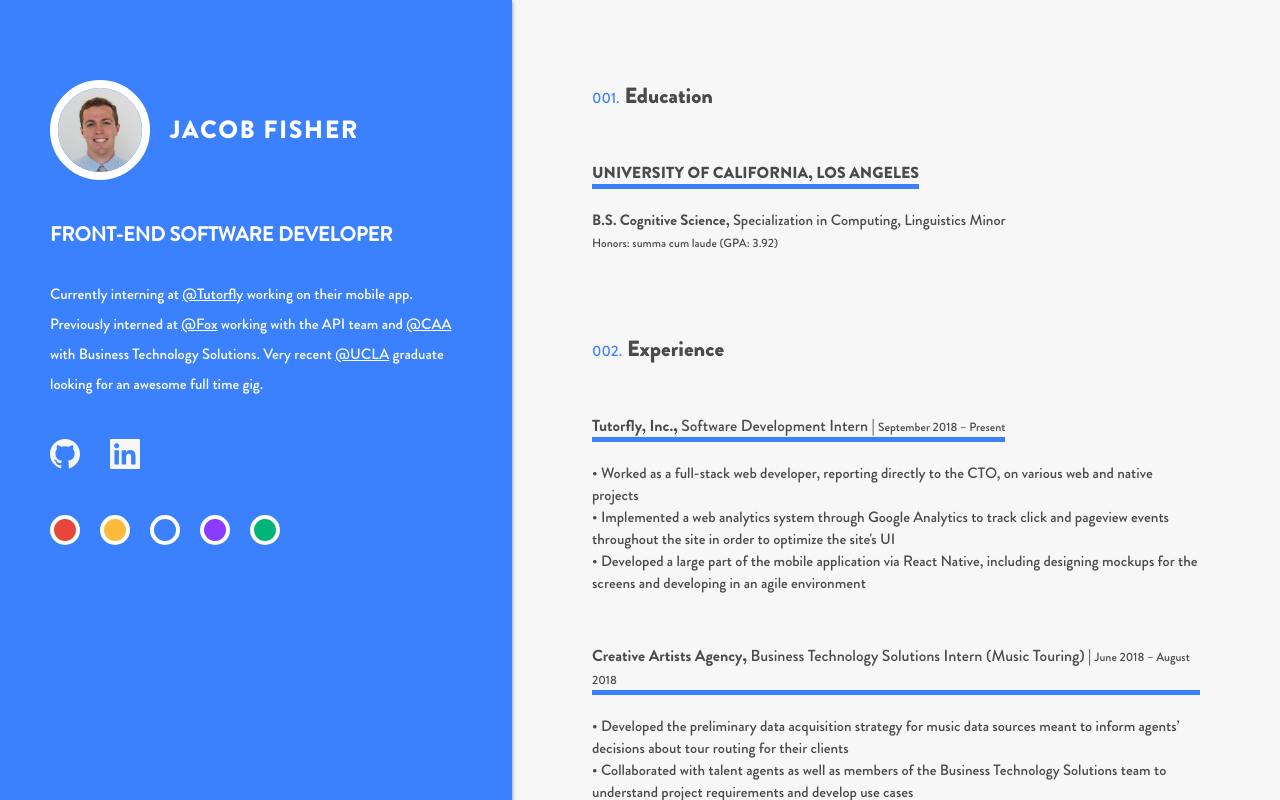
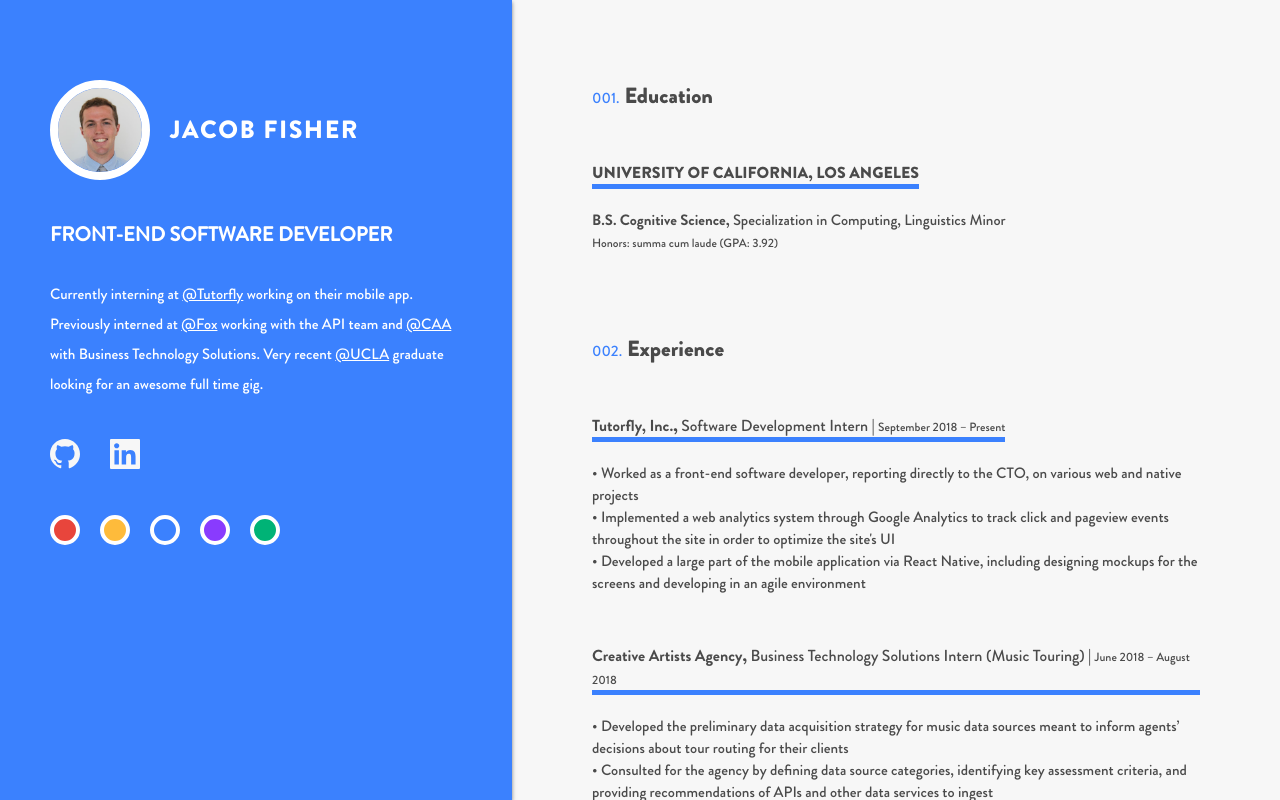
Before and after one commit to jacobfisher18/me, a React (Create React App) app: page / in a window 1280 px wide. Built offline with nearby package versions, Linux system fonts and the light colour scheme.

Commit message:
a few resume updates

```diff
--- a/src/resume.js
+++ b/src/resume.js
@@ -10,7 +10,7 @@
     title: 'Software Development Intern',
     timeframe: 'September 2018 – Present',
     bullets: [
-      'Worked as a full-stack web developer, reporting directly to the CTO, on various web and native projects',
+      'Worked as a front-end software developer, reporting directly to the CTO, on various web and native projects',
       "Implemented a web analytics system through Google Analytics to track click and pageview events throughout the site in order to optimize the site's UI",
       'Developed a large part of the mobile application via React Native, including designing mockups for the screens and developing in an agile environment',
     ]
@@ -21,7 +21,6 @@
     timeframe: 'June 2018 – August 2018',
     bullets: [
       'Developed the preliminary data acquisition strategy for music data sources meant to inform agents’ decisions about tour routing for their clients',
-      'Collaborated with talent agents as well as members of the Business Technology Solutions team to understand project requirements and develop use cases',
       'Consulted for the agency by defining data source categories, identifying key assessment criteria, and providing recommendations of APIs and other data services to ingest',
     ]
   },
@@ -104,6 +103,7 @@
   'React',
   'Redux',
   'React Native',
+  'GraphQL',
   'Node.js',
   'MongoDB',
   'Express.js',
@@ -113,6 +113,7 @@
   'Asynchronous Computing',
   'REST APIs',
   'Front End Frameworks',
+  'Responsive Design',
 ]
 
 export const interests = [
```
